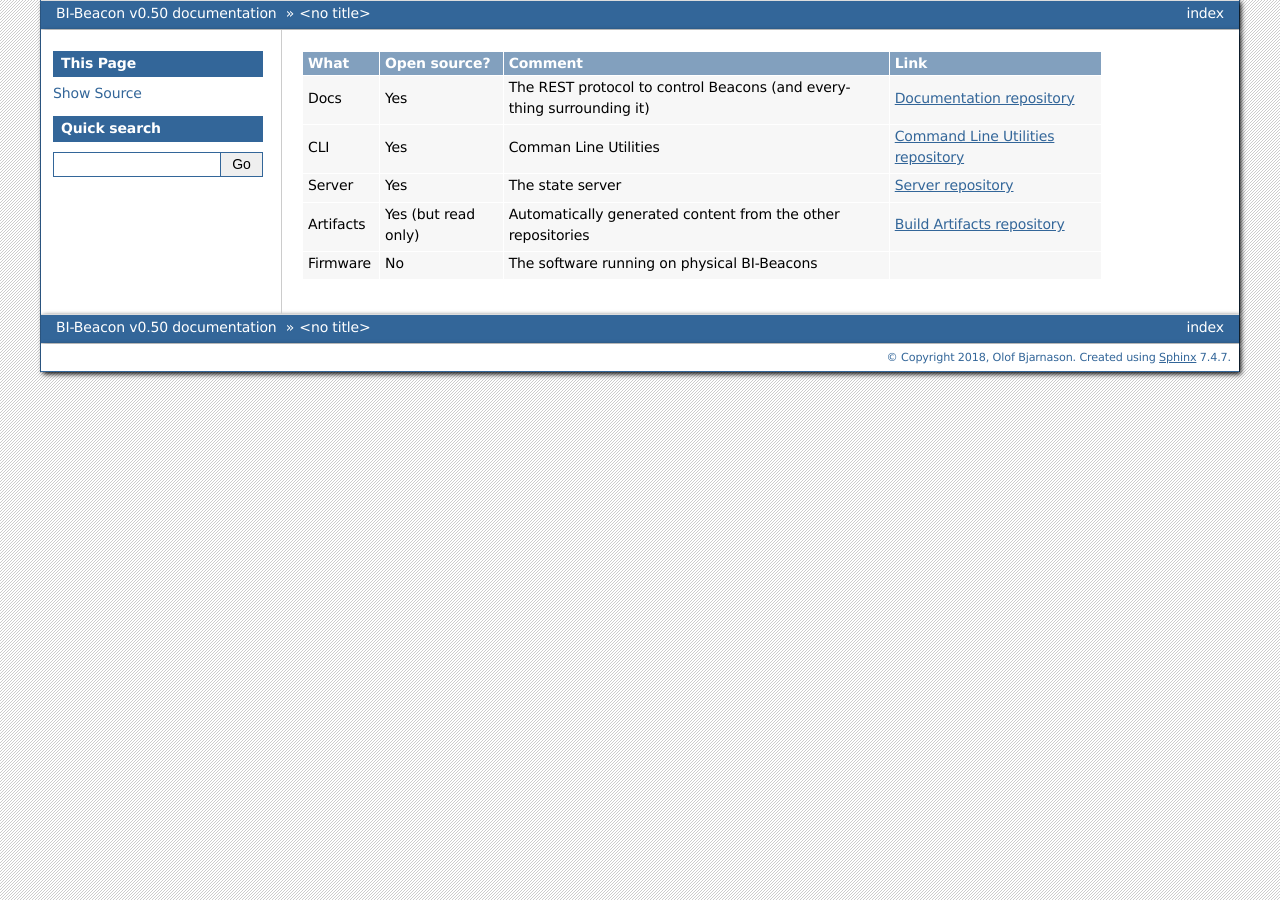
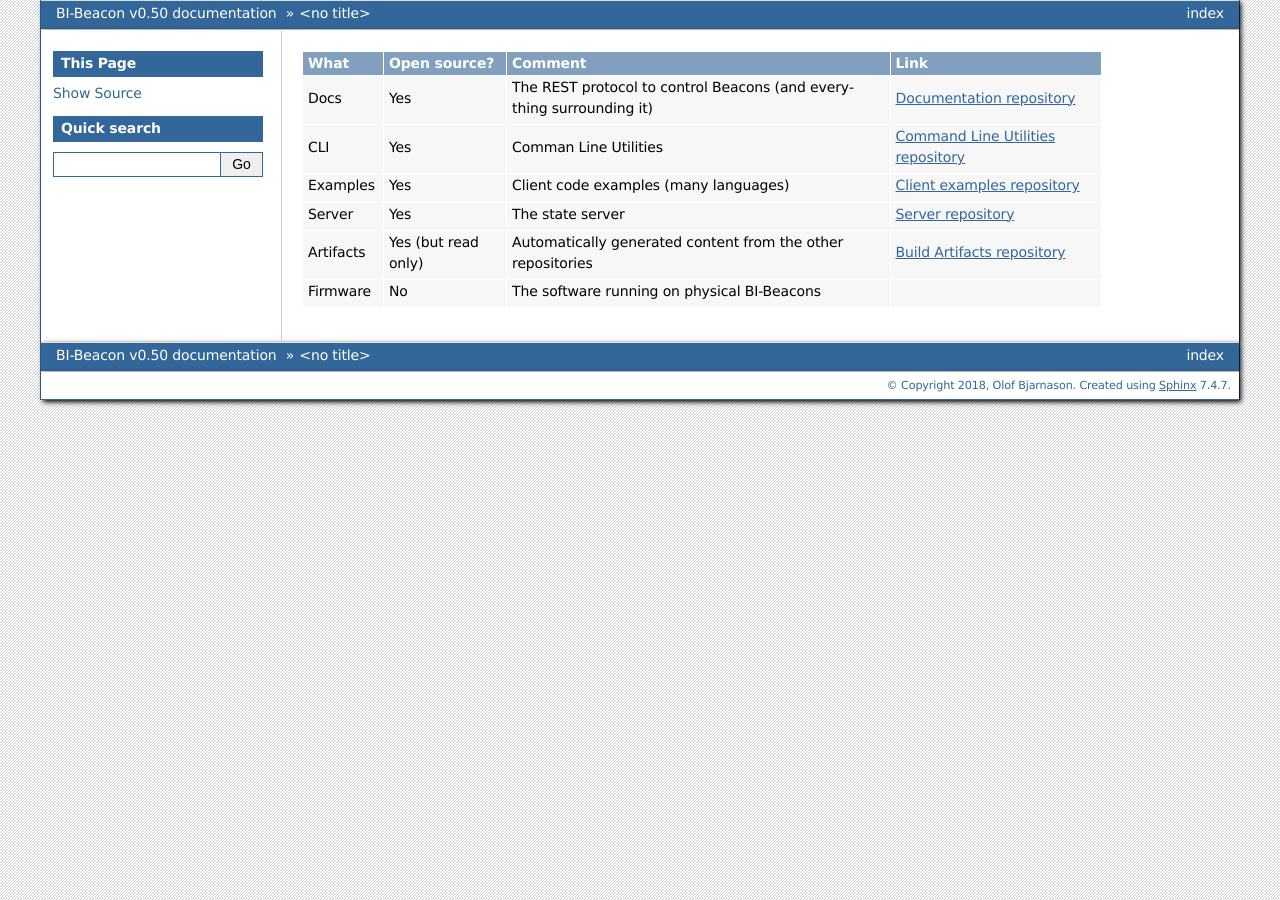
Before and after one commit to BI-Beacon/docs, a Sphinx documentation site: the page built from docs/repos_table.rst, in a window 1280 px wide. Built offline with Sphinx 7.4.7, drawn with Linux system fonts in a browser that asks for light colours; pages that are not in the unit, such as notebooks, are missing from menus.

Commit message:
add client-examples to repos table

```diff
--- a/docs/repos_table.rst
+++ b/docs/repos_table.rst
@@ -1,25 +1,28 @@
 .. table describing the repositories
 
-+-----------+----------------+---------------------------------------+--------------------------------------+
-| What      |  Open source?  |  Comment                              | Link                                 |
-+===========+================+=======================================+======================================+
-| Docs      | Yes            | The REST protocol to control Beacons  | `Documentation repository`_          |
-|           |                | (and everything surrounding it)       |                                      |
-+-----------+----------------+---------------------------------------+--------------------------------------+
-| CLI       | Yes            | Comman Line Utilities                 | `Command Line Utilities repository`_ |
-+-----------+----------------+---------------------------------------+--------------------------------------+
-| Server    | Yes            | The state server                      | `Server repository`_                 |
-+-----------+----------------+---------------------------------------+--------------------------------------+
-| Artifacts | Yes            | Automatically generated content from  | `Build Artifacts repository`_        |
-|           | (but read only)| the other repositories                |                                      |
-+-----------+----------------+---------------------------------------+--------------------------------------+
-| Firmware  | No             | The software running on physical      |                                      |
-|           |                | BI-Beacons                            |                                      |
-|           |                |                                       |                                      |
-+-----------+----------------+---------------------------------------+--------------------------------------+
++-----------------------+----------------+---------------------------------------+--------------------------------------+
+| What                  |  Open source?  |  Comment                              | Link                                 |
++=======================+================+=======================================+======================================+
+| Docs                  | Yes            | The REST protocol to control Beacons  | `Documentation repository`_          |
+|                       |                | (and everything surrounding it)       |                                      |
++-----------------------+----------------+---------------------------------------+--------------------------------------+
+| CLI                   | Yes            | Comman Line Utilities                 | `Command Line Utilities repository`_ |
++-----------------------+----------------+---------------------------------------+--------------------------------------+
+| Examples              | Yes            | Client code examples (many languages) | `Client examples repository`_        |
++-----------------------+----------------+---------------------------------------+--------------------------------------+
+| Server                | Yes            | The state server                      | `Server repository`_                 |
++-----------------------+----------------+---------------------------------------+--------------------------------------+
+| Artifacts             | Yes            | Automatically generated content from  | `Build Artifacts repository`_        |
+|                       | (but read only)| the other repositories                |                                      |
++-----------------------+----------------+---------------------------------------+--------------------------------------+
+| Firmware              | No             | The software running on physical      |                                      |
+|                       |                | BI-Beacons                            |                                      |
+|                       |                |                                       |                                      |
++-----------------------+----------------+---------------------------------------+--------------------------------------+
 
 .. _`Documentation repository`: https://github.com/BI-Beacon/docs
 .. _`Command Line Utilities repository`: https://github.com/BI-Beacon/cli
+.. _`Client examples repository`: https://github.com/BI-Beacon/client-examples
 .. _`Server repository`: https://github.com/BI-Beacon/server
 .. _`Virtual beacon repository`: https://github.com/BI-Beacon/virtual-beacon
 .. _`Build Artifacts repository`: https://github.com/BI-Beacon/build-artifacts
```
